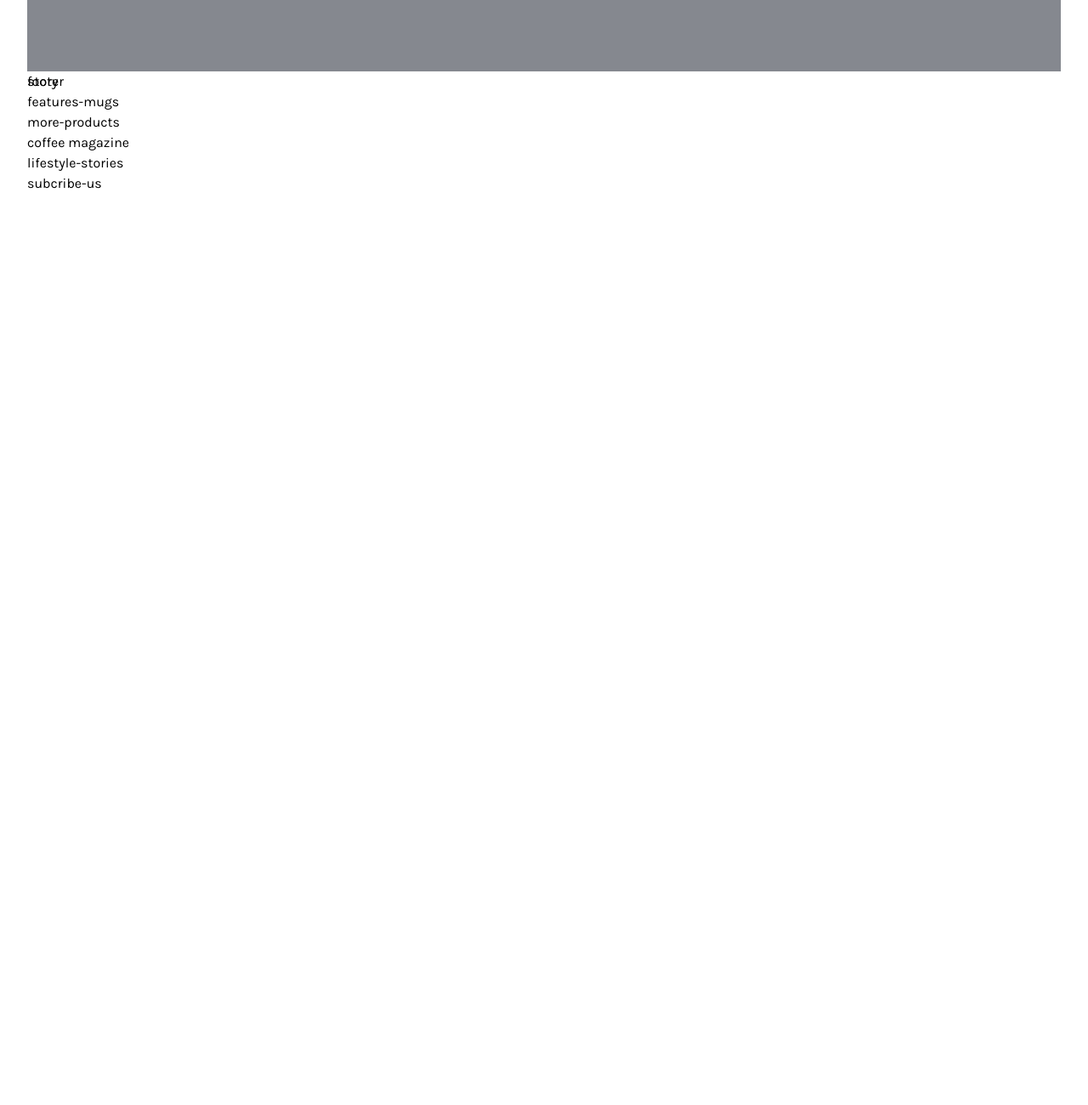
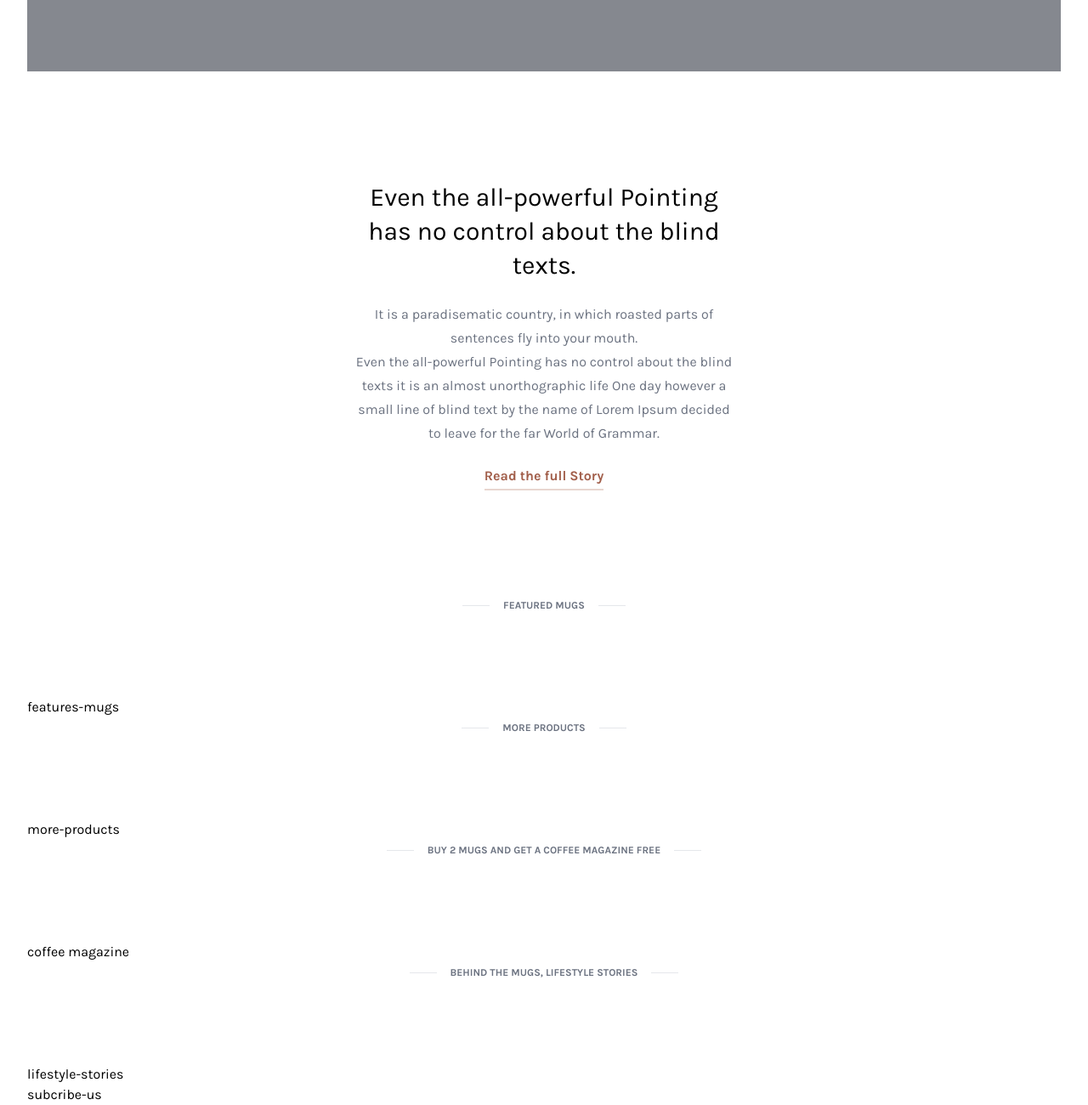
Before and after one commit to trvannam/tailwindcss-coffeestyle, a website: page public/index.html in a window 1280 px wide. Shown: the part 526-1826 px from the top of the page at 85% size. Before the commit the page ends 800 px from the top, so only its background shows below. Drawn offline with nearby package versions, Linux system fonts and the light colour scheme; files that its build step writes are made by us from their sources.

Commit message:
add story, subheadline

```diff
--- a/public/index.html
+++ b/public/index.html
@@ -71,25 +71,56 @@
             </div>
           </div>
           <!--end slider-->
-          <div class="story">story</div>
+          <div class="story">
+            <div class="w-full h-full justify-center items-center">
+                <div class="px-4 sm:px-16 md:px-32 lg:px-64 xl:px-96 py-32 text-center">
+                  <div class="text-3xl leading-10 mb-6 font-light">Even the all-powerful Pointing has no control about the blind texts.</div>
+                  <div class="text-gray-500 leading-7 mb-6  ">It is a paradisematic country, in which roasted parts of sentences fly into your mouth. <br> Even the all-powerful Pointing has no control about the blind texts it is an almost unorthographic life One day however a small line of blind text by the name of Lorem Ipsum decided to leave for the far World of Grammar.</div>
+                  <div class="">
+                    <a class="text-coffee-400 hover:text-coffee-600 font-semibold relative after:absolute after:-bottom-2 after:left-0 after:bg-coffee-50 after:hover:bg-coffee-200 after:h-0.5 after:w-full after:transition-all after:ease-in-out after:duration-400 " href="">Read the full Story</a>
+                  </div>
+                </div>
+            </div>
+          </div>
           <!--end story-->
-
+          <div class="ct-subheadline ">
+            <div class="ct-subheadline-decoline "></div>
+            <div class="ct-subheadline-label ">FEATURED MUGS</div>
+            <div class="ct-subheadline-decoline"></div>
+          </div>
           <div class="features-mugs">features-mugs</div>
           <!--end features-mugs-->
 
+          <div class="ct-subheadline ">
+            <div class="ct-subheadline-decoline "></div>
+            <div class="ct-subheadline-label ">more products</div>
+            <div class="ct-subheadline-decoline"></div>
+          </div>
           <div class="more-products">more-products</div>
           <!--end more-products-->
 
+          <div class="ct-subheadline ">
+            <div class="ct-subheadline-decoline "></div>
+            <div class="ct-subheadline-label ">BUY 2 MUGS AND GET A COFFEE MAGAZINE FREE
+            </div>
+            <div class="ct-subheadline-decoline"></div>
+          </div>
           <div class="coffee magazine">coffee magazine</div>
           <!--end coffee magazine-->
 
+          <div class="ct-subheadline ">
+            <div class="ct-subheadline-decoline "></div>
+            <div class="ct-subheadline-label ">BEHIND THE MUGS, LIFESTYLE STORIES
+            </div>
+            <div class="ct-subheadline-decoline"></div>
+          </div>
           <div class="lifestyle-stories">lifestyle-stories</div>
           <!--end lifestyle-stories-->
 
           <div class="subcribe-us">subcribe-us</div>
           <!--end subcribe-us-->
         </main>
-        <footer>footer</footer>
+
       </div>
       <!--end content-wrapper-->
     </div>
--- a/src/input.css
+++ b/src/input.css
@@ -8,7 +8,7 @@
     @apply absolute top-10 z-50 w-full bg-white text-center animate-slideDown;
 }
 .ct-top-menu-item{
-    @apply cursor-pointer py-1 hover:text-gray-800 relative after:lg:absolute after:lg:bottom-0 after:lg:left-0 after:lg:bg-light-coffee after:lg:h-0.5 after:lg:w-0 hover:after:lg:w-full after:lg:transition-all after:lg:ease-in-out after:lg:duration-300;
+    @apply cursor-pointer py-1 hover:text-gray-800 relative after:lg:absolute after:lg:bottom-0 after:lg:left-0 after:lg:bg-coffee-200 after:lg:h-0.5 after:lg:w-0 hover:after:lg:w-full after:lg:transition-all after:lg:ease-in-out after:lg:duration-300;
 }
 .ct-top-menu-item-active{
     @apply text-gray-800 ;
@@ -19,3 +19,12 @@
 .ct-badge-circle{
     @apply text-xs text-center rounded-full px-1.5 ;
 }
+.ct-subheadline{
+    @apply flex items-center justify-center mb-24;
+}
+.ct-subheadline-decoline{
+    @apply w-8 h-px bg-gray-200;
+    }
+.ct-subheadline-label{
+    @apply mx-4 uppercase text-[12px] text-gray-500 font-semibold text-center;
+}
--- a/tailwind.config.js
+++ b/tailwind.config.js
@@ -7,7 +7,14 @@ module.exports = {
         Karla: ['Karla','sans-serif']
       },
       colors: {
-        'light-coffee': '#c89f94'
+
+        'coffee' : {
+          50: '#e8d6d0',
+          200: '#c89f94',
+          400: '#a25f4b',
+          600: '#744838'
+
+        }
       },
       keyframes: {
         slideDown: {
```
